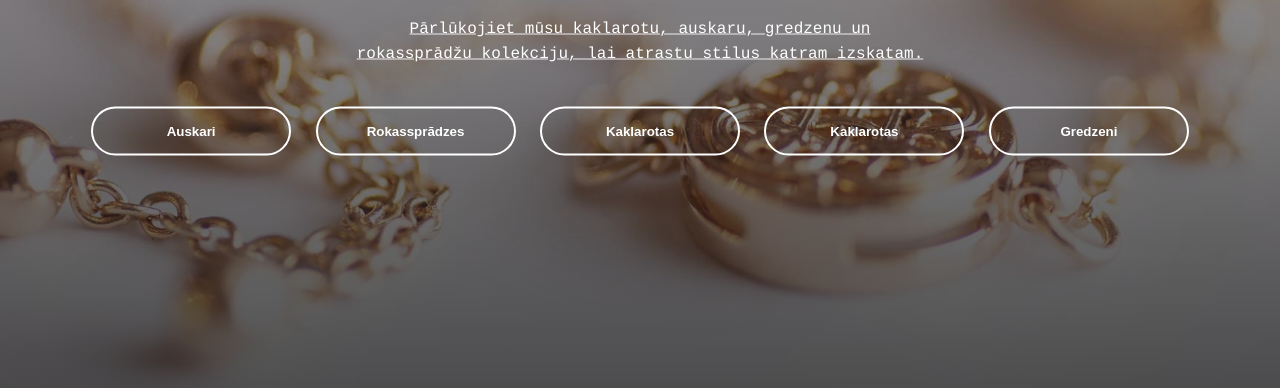
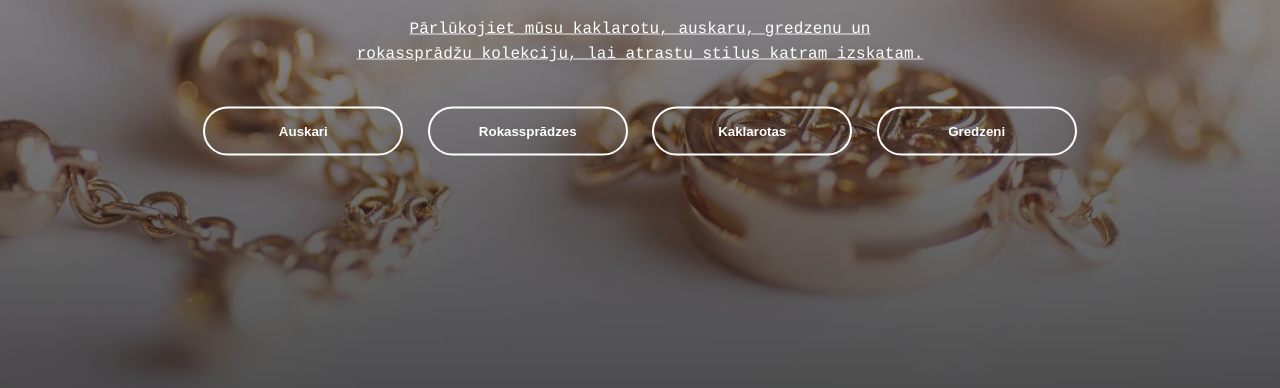
Before and after one commit to elinastupele/Kamee, a plain HTML site: page view/musu_produkti.html in a window 1280 px wide. Shown: the part 412-800 px from the top of the page. Drawn offline with Linux system fonts and the light colour scheme.

Commit message:
Update musu_produkti.html

```diff
--- a/view/musu_produkti.html
+++ b/view/musu_produkti.html
@@ -22,7 +22,6 @@
              <div>
                  <a href="../view/auskari.htm"><button type="button"><span></span>Auskari</button></a>
                  <a href="../view/rokasspradzes.html"><button type="button"><span></span>Rokassprādzes</button></a>
-                 <a href="../view/kaklarotas.htm"><button type="button"><span></span>Kaklarotas</button></a>
                  <a href="../view/kaklarotas.html"><button type="button"><span></span>Kaklarotas</button></a>
                  <a href="../view/gredzeni.html"><button type="button"><span></span>Gredzeni</button></a>
              </div>
```
